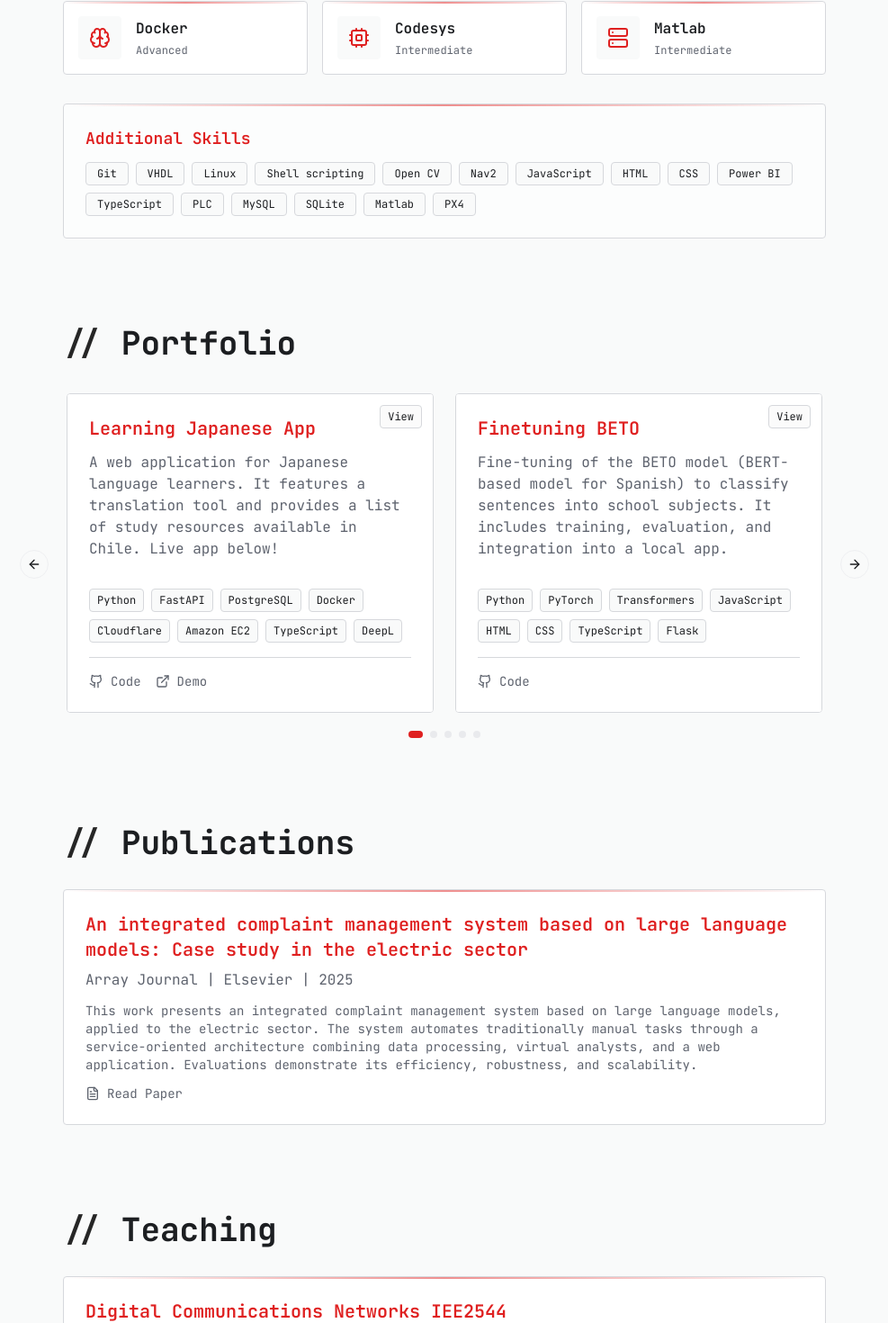
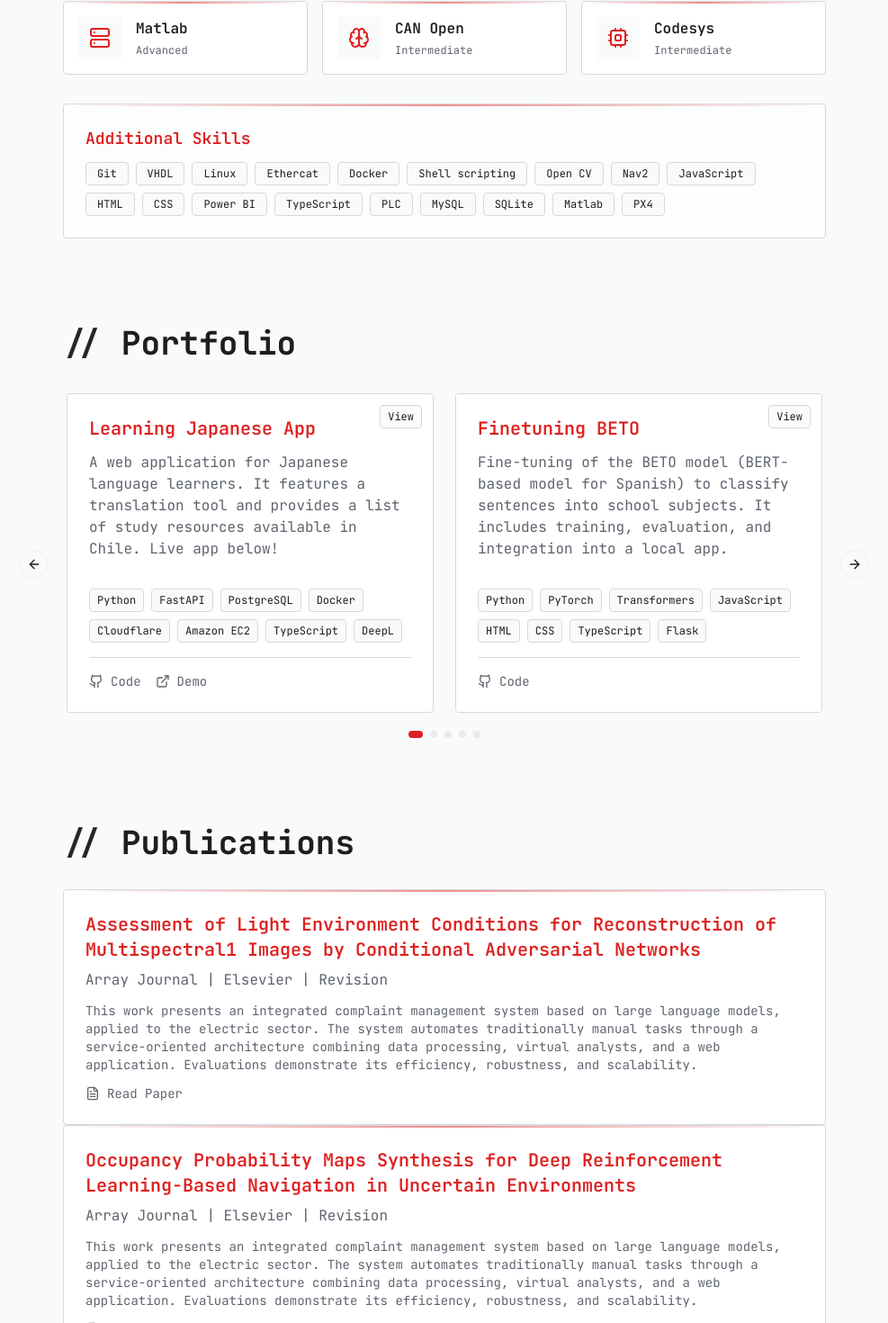
Before and after one commit to mbflores3/mbflores3.github.io, a React (Vite) app: page / in a window 1280 px wide. Shown: the part 4537-6007 px from the top of the page at 90% size, without its empty margins (146-1133 px from the left). Built offline with nearby package versions, Linux system fonts and the light colour scheme.

Commit message:
Update tool cards and project descriptions

```diff
--- a/src/pages/Index.tsx
+++ b/src/pages/Index.tsx
@@ -214,15 +214,15 @@ const Index = () => {
             <ToolCard icon={Code2} name="Python" level="Advanced" />
             <ToolCard icon={Database} name="C++" level="Advanced" />
             <ToolCard icon={Cloud} name="ROS2" level="Advanced" />
-            <ToolCard icon={Brain} name="Docker" level="Advanced" />
+            <ToolCard icon={Server} name="Matlab" level="Advanced" />
+            <ToolCard icon={Brain} name="CAN Open" level="Intermediate" />
             <ToolCard icon={Cpu} name="Codesys" level="Intermediate" />
-            <ToolCard icon={Server} name="Matlab" level="Intermediate" />
           </div>
 
           <div className="terminal-border bg-card/50 p-6 rounded">
             <h3 className="text-lg font-semibold text-primary mb-3">Additional Skills</h3>
             <div className="flex flex-wrap gap-2">
-              {['Git', 'VHDL', 'Linux', 'Shell scripting', 'Open CV', 'Nav2', 'JavaScript', 'HTML', 'CSS', 'Power BI', 'TypeScript', 'PLC', 'MySQL', 'SQLite', 'Matlab', 'PX4'].map((skill) => (
+              {['Git', 'VHDL', 'Linux', 'Ethercat', 'Docker', 'Shell scripting', 'Open CV', 'Nav2', 'JavaScript', 'HTML', 'CSS', 'Power BI', 'TypeScript', 'PLC', 'MySQL', 'SQLite', 'Matlab', 'PX4'].map((skill) => (
                 <span
                   key={skill}
                   className="text-xs px-3 py-1 bg-secondary text-foreground rounded border border-border hover:border-primary transition-colors"
@@ -321,10 +321,33 @@ const Index = () => {
             <div className="terminal-border bg-card p-6 rounded hover:glow-primary transition-all duration-300">
               <h3 className="text-xl font-semibold text-primary mb-2">
                 <a target="_blank" rel="noopener noreferrer">
-                  An integrated complaint management system based on large language models: Case study in the electric sector
+                  Assessment of Light Environment Conditions for Reconstruction of Multispectral1 Images by Conditional Adversarial Networks
                 </a>
               </h3>
-              <p className="text-muted-foreground mb-3">Array Journal | Elsevier | 2025</p>
+              <p className="text-muted-foreground mb-3">Array Journal | Elsevier | Revision</p>
+              <p className="text-sm text-muted-foreground mb-3">
+              This work presents an integrated complaint management system based on large language models, applied to the electric sector. The system automates traditionally manual tasks through a service-oriented architecture combining data processing, virtual analysts, and a web application. Evaluations demonstrate its efficiency, robustness, and scalability.
+              </p>
+              <a
+                href="https://www.sciencedirect.com/science/article/pii/S2590005625001973"
+                target="_blank"
+                rel="noopener noreferrer"
+                className="flex items-center gap-2 text-sm text-muted-foreground hover:text-primary transition-colors"
+              >
+                <FileText size={16} />
+                <span>Read Paper</span>
+              </a>
+            </div>
+          </div>
+
+          <div className="space-y-6">
+            <div className="terminal-border bg-card p-6 rounded hover:glow-primary transition-all duration-300">
+              <h3 className="text-xl font-semibold text-primary mb-2">
+                <a target="_blank" rel="noopener noreferrer">
+                  Occupancy Probability Maps Synthesis for Deep Reinforcement Learning-Based Navigation in Uncertain Environments
+                </a>
+              </h3>
+              <p className="text-muted-foreground mb-3">Array Journal | Elsevier | Revision</p>
               <p className="text-sm text-muted-foreground mb-3">
               This work presents an integrated complaint management system based on large language models, applied to the electric sector. The system automates traditionally manual tasks through a service-oriented architecture combining data processing, virtual analysts, and a web application. Evaluations demonstrate its efficiency, robustness, and scalability.
               </p>
```
